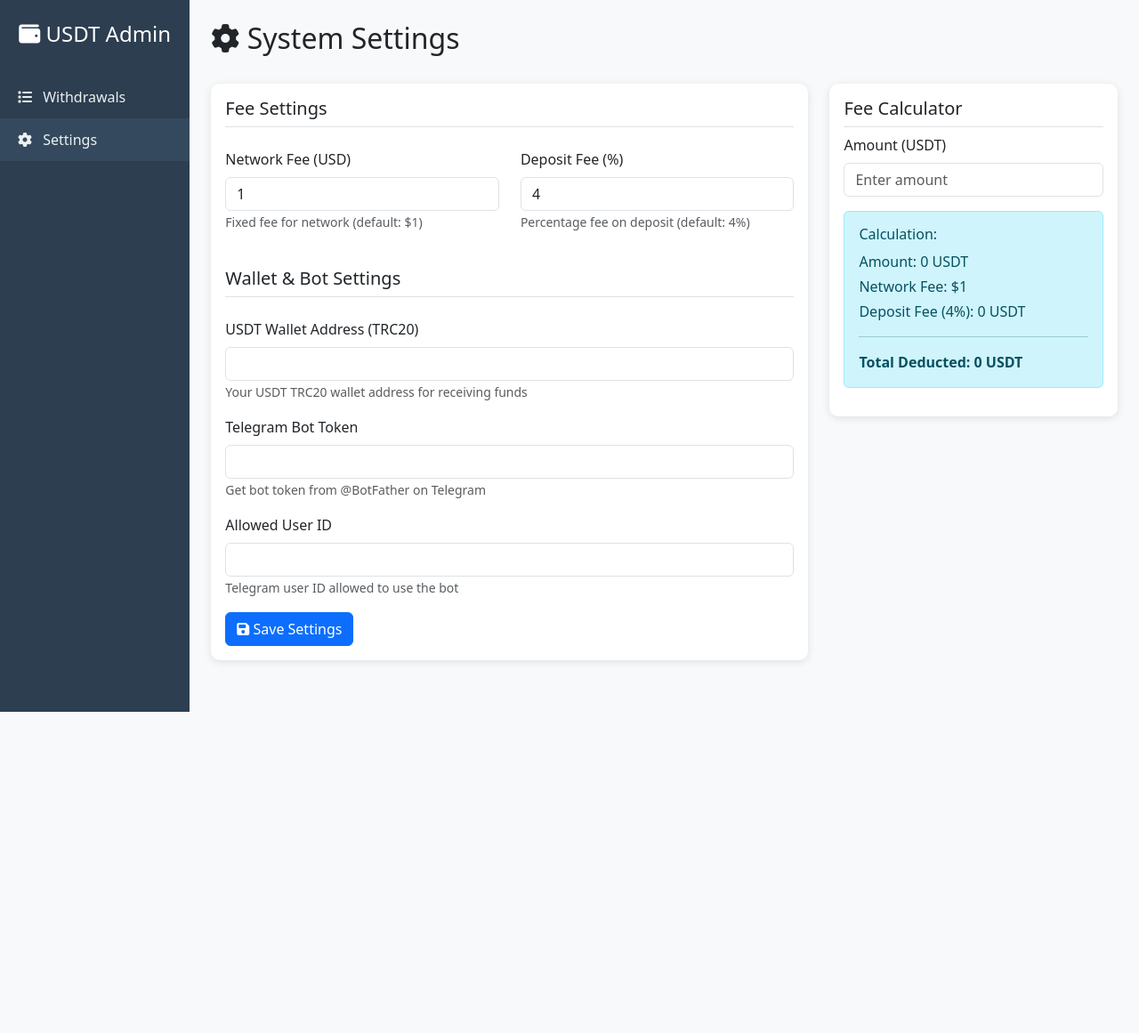
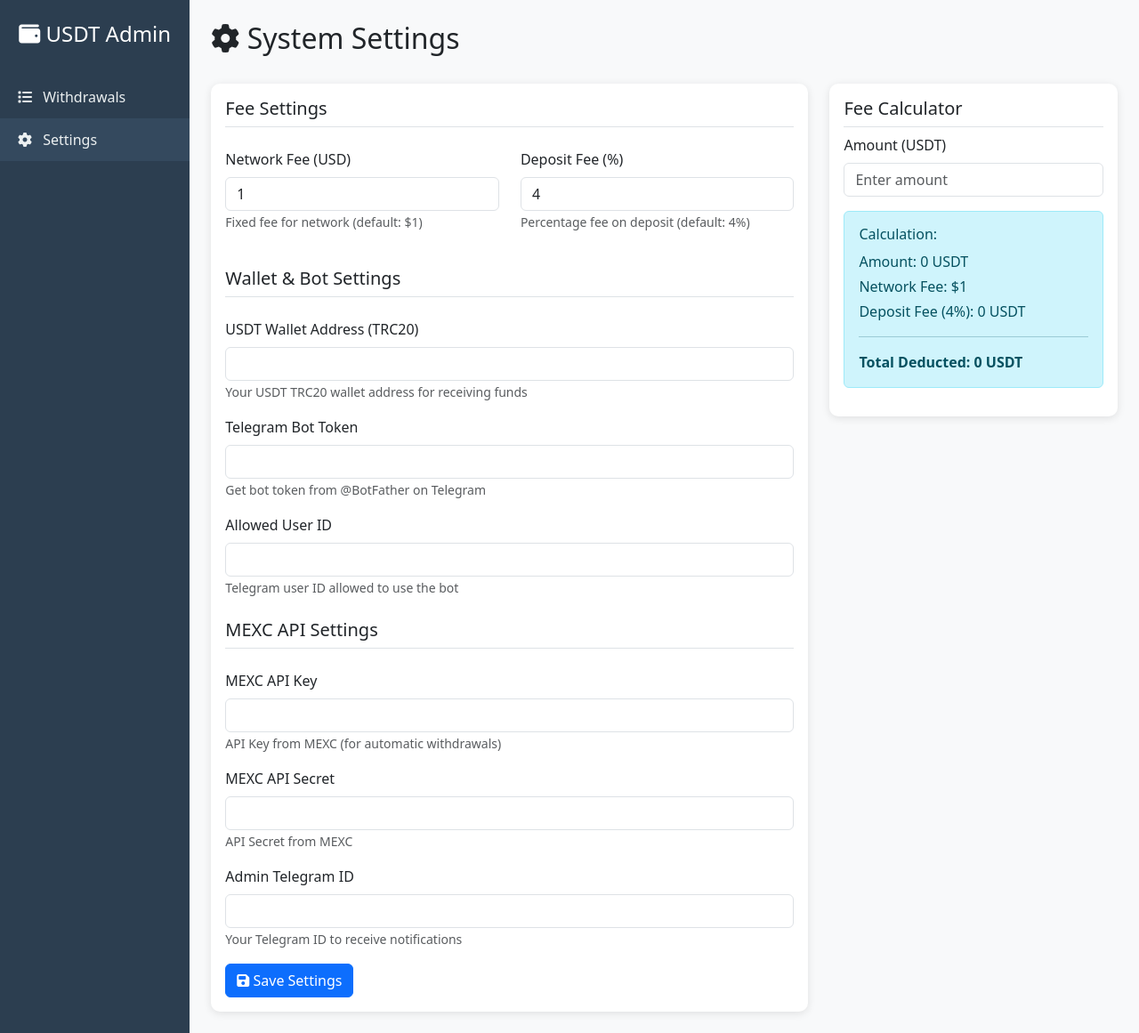
Before and after one commit to Ali123hassen/botwithdraw, a Laravel app: page /admin/settings in a window 1280 px wide. Shown: the whole page at 89% size. Before the commit the page ends 800 px from the top, so only its background shows below. Run offline with Laravel 12, Linux system fonts and the light colour scheme; data that the repository does not hold is empty.

Commit message:
Add MEXC API settings to admin panel

```diff
--- a/usdt-wallet/app/Http/Controllers/SettingsController.php
+++ b/usdt-wallet/app/Http/Controllers/SettingsController.php
@@ -15,6 +15,9 @@ class SettingsController extends Controller
             'wallet_address' => Setting::get('wallet_address', ''),
             'bot_token' => Setting::get('bot_token', ''),
             'allowed_user_id' => Setting::get('allowed_user_id', ''),
+            'mexc_api_key' => Setting::get('mexc_api_key', ''),
+            'mexc_api_secret' => Setting::get('mexc_api_secret', ''),
+            'admin_telegram_id' => Setting::get('admin_telegram_id', ''),
         ];
 
         return view('admin.settings', compact('settings'));
@@ -28,6 +31,9 @@ class SettingsController extends Controller
             'wallet_address' => 'nullable|string',
             'bot_token' => 'nullable|string',
             'allowed_user_id' => 'nullable|string',
+            'mexc_api_key' => 'nullable|string',
+            'mexc_api_secret' => 'nullable|string',
+            'admin_telegram_id' => 'nullable|string',
         ]);
 
         Setting::set('network_fee', $request->network_fee);
@@ -45,6 +51,18 @@ class SettingsController extends Controller
             Setting::set('allowed_user_id', $request->allowed_user_id);
         }
 
+        if ($request->mexc_api_key) {
+            Setting::set('mexc_api_key', $request->mexc_api_key);
+        }
+
+        if ($request->mexc_api_secret) {
+            Setting::set('mexc_api_secret', $request->mexc_api_secret);
+        }
+
+        if ($request->admin_telegram_id) {
+            Setting::set('admin_telegram_id', $request->admin_telegram_id);
+        }
+
         return redirect()->back()->with('success', 'Settings updated successfully!');
     }
 
--- a/usdt-wallet/resources/views/admin/settings.blade.php
+++ b/usdt-wallet/resources/views/admin/settings.blade.php
@@ -58,6 +58,28 @@
                         <small class="text-muted">Telegram user ID allowed to use the bot</small>
                     </div>
 
+                    <div class="mb-4 mt-4">
+                        <h5 class="border-bottom pb-2">MEXC API Settings</h5>
+                    </div>
+
+                    <div class="mb-3">
+                        <label class="form-label">MEXC API Key</label>
+                        <input type="text" name="mexc_api_key" class="form-control" value="{{ $settings['mexc_api_key'] }}">
+                        <small class="text-muted">API Key from MEXC (for automatic withdrawals)</small>
+                    </div>
+
+                    <div class="mb-3">
+                        <label class="form-label">MEXC API Secret</label>
+                        <input type="password" name="mexc_api_secret" class="form-control" value="{{ $settings['mexc_api_secret'] }}">
+                        <small class="text-muted">API Secret from MEXC</small>
+                    </div>
+
+                    <div class="mb-3">
+                        <label class="form-label">Admin Telegram ID</label>
+                        <input type="text" name="admin_telegram_id" class="form-control" value="{{ $settings['admin_telegram_id'] }}">
+                        <small class="text-muted">Your Telegram ID to receive notifications</small>
+                    </div>
+
                     <button type="submit" class="btn btn-primary">
                         <i class="fas fa-save"></i> Save Settings
                     </button>
```
